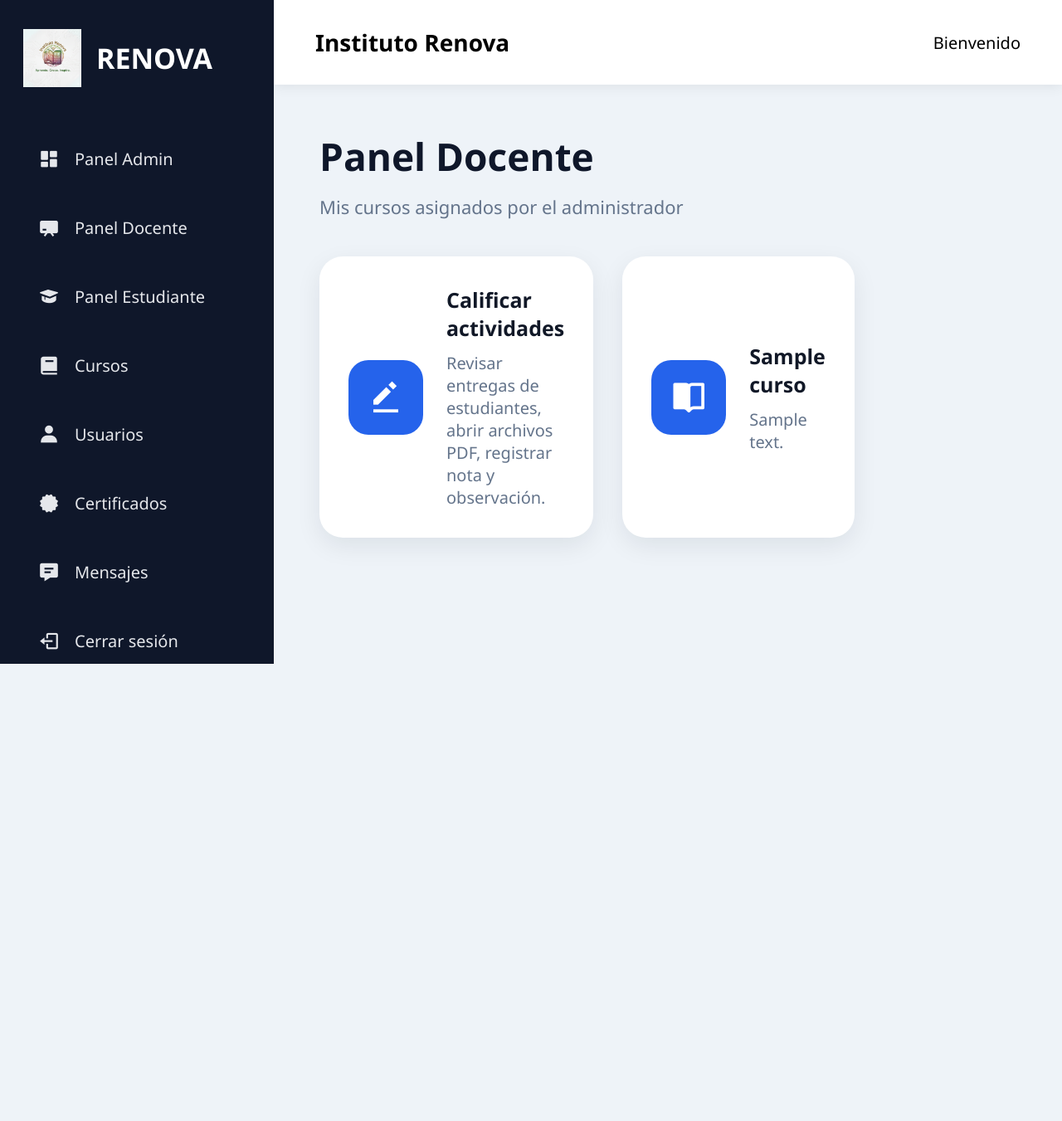
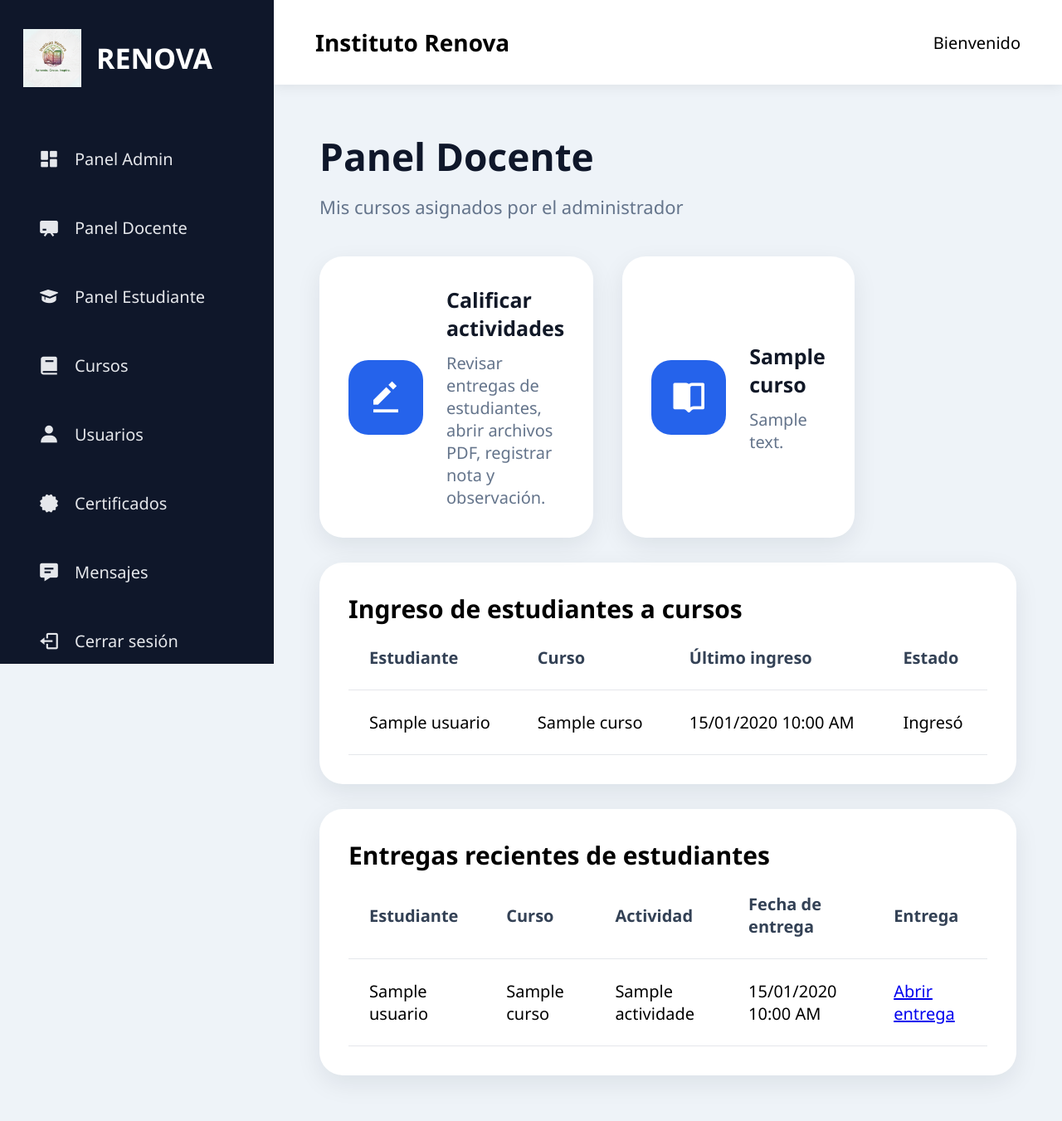
Before and after one commit to Kamerly27/INSTRENOVAREAL, a Flask app: page /docente/dashboard in a window 1280 px wide. Shown: the whole page at 83% size. Before the commit the page ends 800 px from the top, so only its background shows below. Run offline with Flask 3, Linux system fonts and the light colour scheme; a user stored in the database is signed in; tables that the repository leaves empty hold one stand-in row (values such as "Sample post"); parts of the project's set-up code (start-up, migrations or seed data) failed here and were passed over.

Commit message:
Agregar seguimiento de ingresos y entregas

```diff
--- a/routes/docente_routes.py
+++ b/routes/docente_routes.py
@@ -1,8 +1,6 @@
 import cloudinary
 import cloudinary.uploader
 import os
-import uuid
-from werkzeug.utils import secure_filename
 from flask import Blueprint, render_template, request, redirect, url_for
 from flask_login import login_required, current_user
 from datetime import datetime
@@ -19,6 +17,8 @@ from models.actividad import Actividad
 from models.examen import Examen
 from models.calificacion import Calificacion
 from models.mensaje import Mensaje
+from models.ingreso_curso import IngresoCurso
+from models.entrega_actividad import EntregaActividad
 
 
 docente = Blueprint(
@@ -37,9 +37,71 @@ def dashboard():
         activo=True
     ).all()
 
+    ids_cursos = [curso.id for curso in cursos]
+
+    ingresos_estudiantes = []
+
+    for curso in cursos:
+
+        matriculas = Matricula.query.filter_by(
+            curso_id=curso.id
+        ).all()
+
+        for matricula in matriculas:
+
+            ingreso = IngresoCurso.query.filter_by(
+                estudiante_id=matricula.estudiante_id,
+                curso_id=curso.id
+            ).first()
+
+            ingresos_estudiantes.append({
+                'estudiante': matricula.estudiante.nombre,
+                'curso': curso.nombre,
+                'fecha': ingreso.fecha_ingreso if ingreso else None,
+                'estado': 'Ingresó' if ingreso else 'No ha ingresado'
+            })
+
+    entregas_recientes = []
+
+    entregas = EntregaActividad.query.order_by(
+        EntregaActividad.fecha_entrega.desc()
+    ).all()
+
+    for entrega in entregas:
+
+        actividad = Actividad.query.get(entrega.actividad_id)
+
+        if not actividad:
+            continue
+
+        modulo = Modulo.query.get(actividad.modulo_id)
+
+        if not modulo:
+            continue
+
+        if modulo.curso_id not in ids_cursos:
+            continue
+
+        estudiante = Usuario.query.get(entrega.estudiante_id)
+        curso = Curso.query.get(modulo.curso_id)
+
+        entregas_recientes.append({
+            'estudiante': estudiante.nombre if estudiante else 'Estudiante',
+            'curso': curso.nombre if curso else 'Curso',
+            'actividad': actividad.titulo,
+            'fecha': entrega.fecha_entrega,
+            'enlace': entrega.enlace,
+            'comentario': entrega.comentario
+        })
+
+        if len(entregas_recientes) >= 10:
+            break
+
     return render_template(
         'docente/dashboard.html',
-        cursos=cursos
+        cursos=cursos,
+        ingresos_estudiantes=ingresos_estudiantes,
+        entregas_recientes=entregas_recientes
     )
 
 
@@ -169,6 +231,7 @@ def crear_material(modulo_id):
         'docente/crear_material.html',
         modulo=modulo
     )
+
 
 @docente.route('/material/<int:id>/editar', methods=['GET', 'POST'])
 @login_required
--- a/templates/docente/dashboard.html
+++ b/templates/docente/dashboard.html
@@ -23,15 +23,10 @@ Panel Docente | Instituto Renova
         </div>
 
         <div>
-
-            <h3>
-                Calificar actividades
-            </h3>
-
+            <h3>Calificar actividades</h3>
             <p>
                 Revisar entregas de estudiantes, abrir archivos PDF, registrar nota y observación.
             </p>
-
         </div>
 
     </a>
@@ -47,15 +42,8 @@ Panel Docente | Instituto Renova
         </div>
 
         <div>
-
-            <h3>
-                {{ curso.nombre }}
-            </h3>
-
-            <p>
-                {{ curso.descripcion }}
-            </p>
-
+            <h3>{{ curso.nombre }}</h3>
+            <p>{{ curso.descripcion }}</p>
         </div>
 
     </a>
@@ -63,17 +51,95 @@ Panel Docente | Instituto Renova
     {% else %}
 
     <div class="table-card">
-
         <p class="empty-table">
-
             Aún no tienes cursos asignados.
-
         </p>
-
     </div>
 
     {% endfor %}
 
 </div>
 
+
+<div class="table-card" style="margin-top: 30px;">
+
+    <h2>Ingreso de estudiantes a cursos</h2>
+
+    <table class="table">
+        <thead>
+            <tr>
+                <th>Estudiante</th>
+                <th>Curso</th>
+                <th>Último ingreso</th>
+                <th>Estado</th>
+            </tr>
+        </thead>
+
+        <tbody>
+            {% for item in ingresos_estudiantes %}
+            <tr>
+                <td>{{ item.estudiante }}</td>
+                <td>{{ item.curso }}</td>
+                <td>
+                    {% if item.fecha %}
+                        {{ item.fecha.strftime('%d/%m/%Y %I:%M %p') }}
+                    {% else %}
+                        Sin ingreso
+                    {% endif %}
+                </td>
+                <td>{{ item.estado }}</td>
+            </tr>
+            {% else %}
+            <tr>
+                <td colspan="4">Aún no hay estudiantes matriculados en tus cursos.</td>
+            </tr>
+            {% endfor %}
+        </tbody>
+    </table>
+
+</div>
+
+
+<div class="table-card" style="margin-top: 30px;">
+
+    <h2>Entregas recientes de estudiantes</h2>
+
+    <table class="table">
+        <thead>
+            <tr>
+                <th>Estudiante</th>
+                <th>Curso</th>
+                <th>Actividad</th>
+                <th>Fecha de entrega</th>
+                <th>Entrega</th>
+            </tr>
+        </thead>
+
+        <tbody>
+            {% for entrega in entregas_recientes %}
+            <tr>
+                <td>{{ entrega.estudiante }}</td>
+                <td>{{ entrega.curso }}</td>
+                <td>{{ entrega.actividad }}</td>
+                <td>{{ entrega.fecha.strftime('%d/%m/%Y %I:%M %p') }}</td>
+                <td>
+                    {% if entrega.enlace %}
+                    <a href="{{ entrega.enlace }}" target="_blank">
+                        Abrir entrega
+                    </a>
+                    {% else %}
+                    Sin enlace
+                    {% endif %}
+                </td>
+            </tr>
+            {% else %}
+            <tr>
+                <td colspan="5">Aún no hay entregas registradas.</td>
+            </tr>
+            {% endfor %}
+        </tbody>
+    </table>
+
+</div>
+
 {% endblock %}
```
Also changed, not shown: models/entrega_actividad.py (added, +13 -0 lines), models/ingreso_curso.py (added, +11 -0 lines), templates/estudiante/actividades.html (+34 -14 lines).
